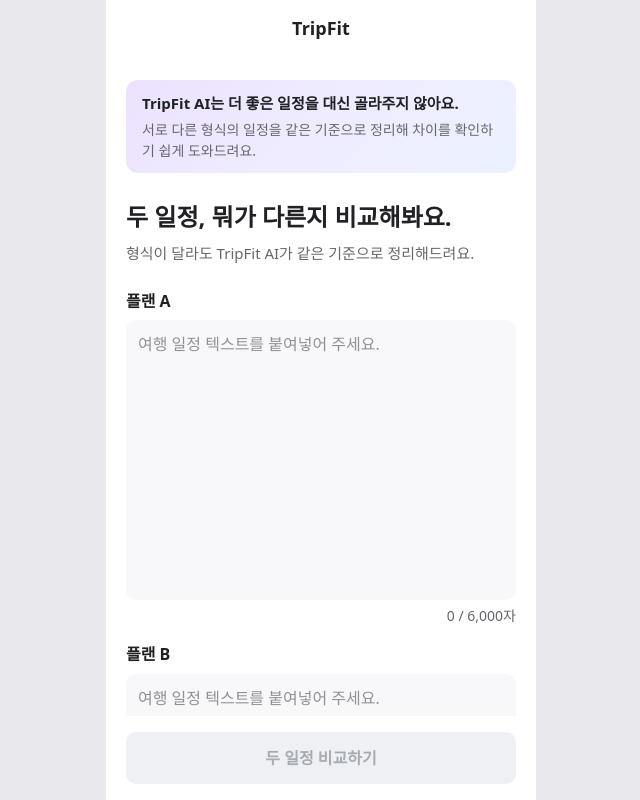
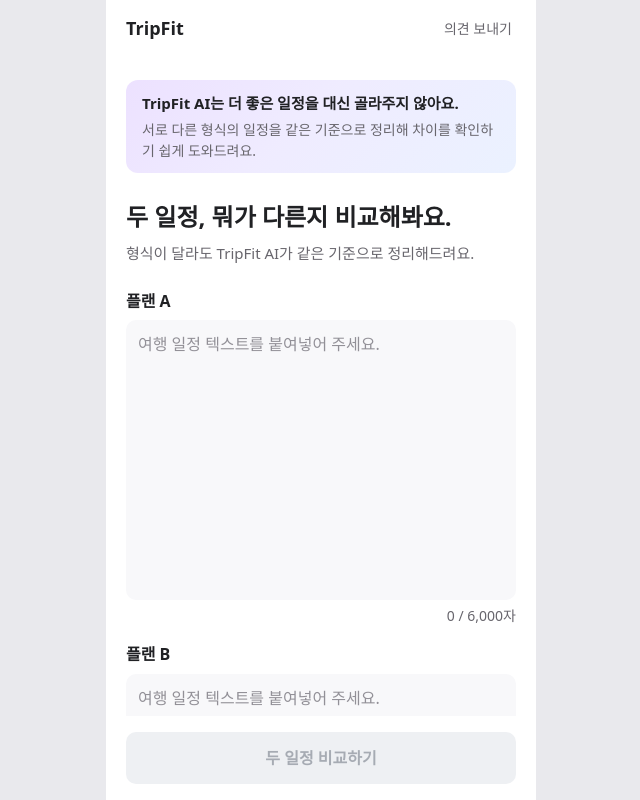
Before and after one commit to hsubin-design/tripfit-ai-new, a Next.js app: page / in a window 1280 px wide. Shown: the top 800 px of the page, without its empty margins (319-959 px from the left). Built offline with nearby package versions, Linux system fonts and the light colour scheme; no server answers.

Commit message:
feat: add service feedback UI
- "의견 보내기" entry point in the first-screen AppHeader
- Feedback compose screen (title/description/textarea/fixed CTA)
- Disabled/enabled CTA state and data-usage notice copy
- No Supabase/Mixpanel wiring yet (placeholder submit handler)

```diff
--- a/src/app/page.tsx
+++ b/src/app/page.tsx
@@ -8,6 +8,7 @@
 import StepReason from "@/components/StepReason";
 import StepRating from "@/components/StepRating";
 import StepComplete from "@/components/StepComplete";
+import StepFeedback from "@/components/StepFeedback";
 import { buildDummyComparisonResult } from "@/lib/dummyComparison";
 import { SAMPLE_PLAN_A_TEXT, SAMPLE_PLAN_B_TEXT } from "@/lib/sampleData";
 import {
@@ -27,7 +28,7 @@
 import { insertUtResponse } from "@/lib/supabase";
 import type { ComparisonCriterionId, ComparisonResult, Decision, InputMode } from "@/types/plan";
 
-type Step = "input" | "processing" | "result" | "decision" | "reason" | "rating" | "complete";
+type Step = "input" | "processing" | "result" | "decision" | "reason" | "rating" | "complete" | "feedback";
 
 export default function Home() {
   const [step, setStep] = useState<Step>("input");
@@ -190,8 +191,11 @@
             onChangeB={handleChangeB}
             onLoadSample={handleLoadSample}
             onSubmit={handleSubmitInput}
+            onFeedbackClick={() => setStep("feedback")}
           />
         )}
+
+        {step === "feedback" && <StepFeedback onBack={() => setStep("input")} />}
 
         {step === "processing" && <StepProcessing onComplete={handleProcessingComplete} />}
 
--- a/src/components/AppHeader.tsx
+++ b/src/components/AppHeader.tsx
@@ -2,19 +2,39 @@
 
 import BackButton from "@/components/BackButton";
 
-type Props = { variant: "brand" } | { variant: "back"; onBack: () => void };
+type Props =
+  | { variant: "brand"; onFeedbackClick?: () => void }
+  | { variant: "back"; onBack: () => void };
 
-/** 모든 화면이 공유하는 고정 상단 헤더. 첫 화면은 가운데 정렬된
- *  "TripFit" 브랜드 표시, 이후 화면은 동일한 높이·padding의 뒤로가기
- *  버튼만 다르게 보여준다. 흰색은 mx-auto/max-w-[430px]로 앱 쉘 폭
- *  안에서만 칠해진다(.bottom-cta-bar와 동일한 패턴) — 그래서 데스크톱
- *  뷰포트에서도 헤더가 모바일 콘텐츠 폭을 벗어나 넓어지지 않는다. */
+/** 모든 화면이 공유하는 고정 상단 헤더. 첫 화면은 왼쪽 "TripFit" 브랜드
+ *  표시(+ 오른쪽 "의견 보내기"), 이후 화면은 동일한 높이·padding의
+ *  뒤로가기 버튼만 다르게 보여준다. 흰색은 mx-auto/max-w-[430px]로 앱
+ *  쉘 폭 안에서만 칠해진다(.bottom-cta-bar와 동일한 패턴) — 그래서
+ *  데스크톱 뷰포트에서도 헤더가 모바일 콘텐츠 폭을 벗어나 넓어지지
+ *  않는다.
+ *
+ *  brand variant는 justify-between으로 "TripFit"을 왼쪽, onFeedbackClick이
+ *  있을 때만 "의견 보내기"를 오른쪽에 둔다(items-center로 서로 수직
+ *  중앙 정렬). Primary CTA처럼 보이면 안 되므로 배경/밑줄 없이 Neutral
+ *  텍스트로만 두고, hover 시에도 색이 바뀌지 않는다(별도 :hover 스타일을
+ *  주지 않음). */
 export default function AppHeader(props: Props) {
   return (
     <div className="fixed inset-x-0 top-0 z-20">
       <div className="app-header-bar mx-auto w-full max-w-[430px]">
         {props.variant === "brand" ? (
-          <span className="mx-auto text-[18px] font-bold text-text-primary">TripFit</span>
+          <div className="flex h-full w-full items-center justify-between">
+            <span className="text-[18px] font-bold text-text-primary">TripFit</span>
+            {props.onFeedbackClick && (
+              <button
+                type="button"
+                onClick={props.onFeedbackClick}
+                className="focus-ring whitespace-nowrap px-1 py-3 text-[14px] font-medium text-text-secondary"
+              >
+                의견 보내기
+              </button>
+            )}
+          </div>
         ) : (
           <BackButton onClick={props.onBack} />
         )}
--- /dev/null
+++ b/src/components/StepFeedback.tsx
@@ -0,0 +1,64 @@
+"use client";
+
+import { useState } from "react";
+import AppHeader from "@/components/AppHeader";
+
+type Props = {
+  onBack: () => void;
+};
+
+/** 의견 보내기 화면. 이번 턴은 UI/interaction state(빈 textarea → CTA
+ *  disabled, 한 글자 이상 → Primary Purple 활성화)만 확인하는 범위라
+ *  textarea 값은 이 컴포넌트 안에서만 관리한다 — Supabase/Mixpanel
+ *  연결은 별도 요청으로 진행하고, 그때 이 상태를 어디로 끌어올릴지
+ *  다시 정한다. */
+export default function StepFeedback({ onBack }: Props) {
+  const [feedbackText, setFeedbackText] = useState("");
+
+  const isValid = feedbackText.trim().length > 0;
+
+  // TODO: 다음 턴에서 Supabase tripfit_service_feedback INSERT와
+  // Mixpanel feedback_opened/feedback_submitted를 연결한다. 지금은
+  // 화면 UI/state 확인만 대상이라 임시로 아무 동작도 하지 않는다.
+  function handleSubmit() {
+    if (!isValid) return;
+  }
+
+  return (
+    <div className="w-full">
+      <AppHeader variant="back" onBack={onBack} />
+      <div className="flex w-full flex-col px-5 pb-28 pt-20">
+        <h1 className="heading-page">TripFit에 대한 의견을 남겨주세요.</h1>
+        <p className="text-body-secondary mt-2">
+          사용하면서 불편했던 점이나 필요한 기능이 있다면 편하게 알려주세요.
+        </p>
+
+        <textarea
+          value={feedbackText}
+          onChange={(e) => setFeedbackText(e.target.value)}
+          rows={8}
+          placeholder="사용하면서 느낀 점을 자유롭게 적어주세요."
+          className="field text-body mt-6 resize-none p-3"
+        />
+        <p className="text-caption mt-3">
+          작성한 의견은 서비스 개선을 위해 활용됩니다. 여행 일정 원문은 저장하지 않습니다.
+        </p>
+      </div>
+
+      {/* Fixed strip spans the viewport; the inner div clamps back to the app
+          shell's max width so the CTA never grows wider than the app itself. */}
+      <div className="fixed inset-x-0 bottom-0 z-10">
+        <div className="bottom-cta-bar mx-auto w-full max-w-[430px]">
+          <button
+            type="button"
+            onClick={handleSubmit}
+            disabled={!isValid}
+            className="btn-primary focus-ring w-full"
+          >
+            의견 보내기
+          </button>
+        </div>
+      </div>
+    </div>
+  );
+}
--- a/src/components/StepInput.tsx
+++ b/src/components/StepInput.tsx
@@ -29,9 +29,18 @@
   onChangeB: (v: string) => void;
   onLoadSample: () => void;
   onSubmit: () => void;
+  onFeedbackClick: () => void;
 };
 
-export default function StepInput({ planAText, planBText, onChangeA, onChangeB, onLoadSample, onSubmit }: Props) {
+export default function StepInput({
+  planAText,
+  planBText,
+  onChangeA,
+  onChangeB,
+  onLoadSample,
+  onSubmit,
+  onFeedbackClick,
+}: Props) {
   const [touchedA, setTouchedA] = useState(false);
   const [touchedB, setTouchedB] = useState(false);
   const [toast, setToast] = useState<ToastContent | null>(null);
@@ -63,7 +72,7 @@
 
   return (
     <div className="w-full">
-      <AppHeader variant="brand" />
+      <AppHeader variant="brand" onFeedbackClick={onFeedbackClick} />
 
       {/* pt-20(80px) = 모든 화면 공통 header(56px) + 콘텐츠 시작 전
           간격(24px). AppHeader가 fixed라 문서 흐름에 공간을 차지하지
```
